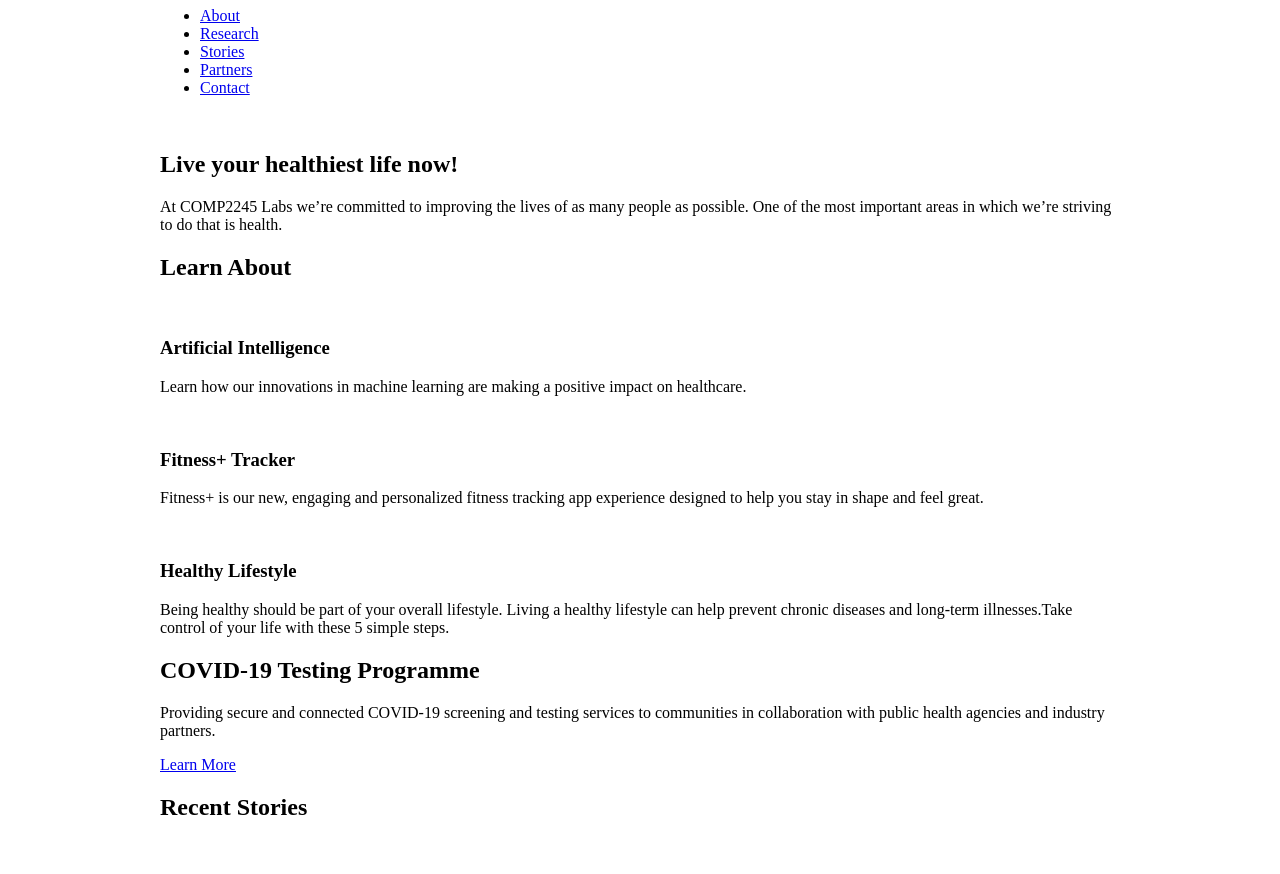
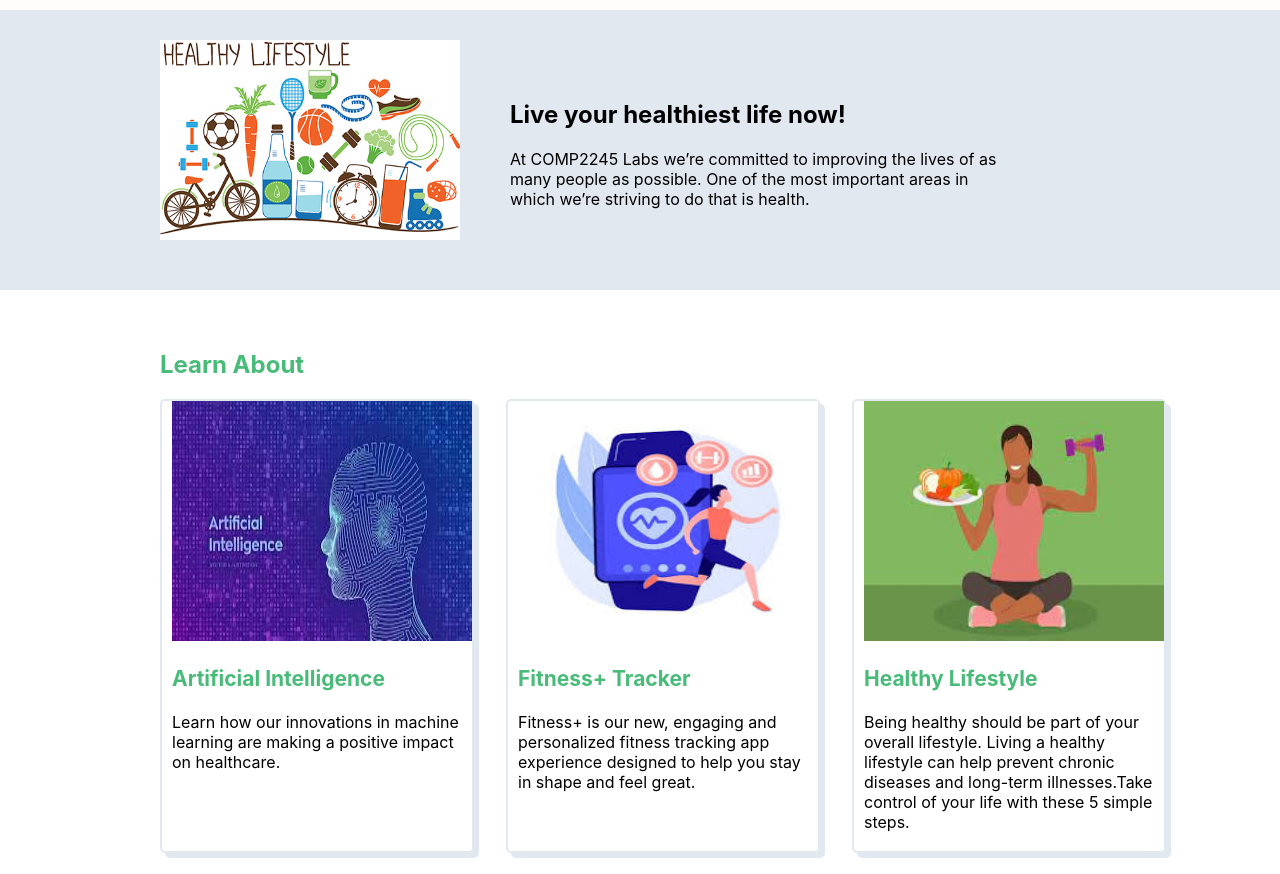
Before and after one commit to Jahmoe/info2180-project1, a plain HTML site: page index.html in a window 1280 px wide. Shown: the part 73-947 px from the top of the page. Drawn offline with Linux system fonts and the light colour scheme.

Commit message:
Added image to html file

```diff
--- a/index.html
+++ b/index.html
@@ -26,7 +26,7 @@
         <section class="overview-hero">
             <div class="container">
                 <div class="overview-hero-image">
-                    <img src="#" alt="">
+                    <img src="healthimg.jpg" alt="healthimg">
                 </div>
                 <div class="overview-hero-text">
                     <h2>Live  your healthiest life now!</h2>
@@ -39,21 +39,21 @@
                 <h2>Learn About</h2>
                 <div class="cards">
                     <div class="card">
-                        <img src="#" alt="">
+                        <img src="artificialint.jpeg" alt="artificialimg">
                         <div class="card-body">
                             <h3>Artificial Intelligence</h3>
                             <p>Learn how our innovations in machine learning are making a positive impact on healthcare.</p>
                         </div>
                     </div>
                     <div class="card">
-                        <img src="#" alt="">
+                        <img src="fitnesstrack.jpeg" alt="fitnessimg">
                         <div class="card-body">
                             <h3>Fitness+ Tracker</h3>
                             <p>Fitness+ is our new, engaging and personalized fitness tracking app experience designed to help you stay in shape and feel great.</p>
                         </div>
                     </div>
                     <div class="card">
-                        <img src="#" alt="">
+                        <img src="healthylife.jpeg" alt="healthylifeimg">
                         <div class="card-body">
                             <h3>Healthy Lifestyle</h3>
                             <p>Being healthy should be part of your overall lifestyle. Living a healthy lifestyle can help prevent chronic diseases and long-term illnesses.Take control of your life with these 5 simple steps.</p>
@@ -77,7 +77,7 @@
             <div class="container">
                 <h2>Recent Stories</h2>
                 <article>
-                    <img src="" alt="">
+                    <img src="Drturk.jpg" alt="Doctor">
                     <div class="article-body">
                         <h3>Dr. Christopher Turk has spent his entire career caring for people’s health and wellbeing.</h3>
                         <p>After years in the healthcare system, Dr. Christopher Turk is bringing together groups of people across the world to take on big healthcare challenges through groundbreaking research and developing tools that support better care.</p>
@@ -85,7 +85,7 @@
                     </div>
                 </article>
                 <article>
-                    <img src="" alt="">
+                    <img src="covidtest.jpg" alt="covidtst">
                     <div class="article-body">
                         <h3>COMP2245 Labs collaborates with the Ministry of Health and Ministry of Education on COVID-19 Risk Screening and Testing</h3>
                         <p>COMP2245 Labs, in collaboration with the Ministry of Health and Wellness and Ministry of Education, will launch a pilot project intended to expand access to COVID-19 risk screening and testing for high risk individuals in the parishes of Kingston and St. Andrew.</p>
@@ -110,7 +110,7 @@
     </main>
     <footer>
         <div class="container">
-            <p>Copyright 2020, Your Name</p>
+            <p>Copyright 2023, Jahmoe Brown</p>
         </div>
     </footer>
 </body>
--- a/styles.css
+++ b/styles.css
@@ -8,4 +8,195 @@
     margin: 0 auto;
     max-width: 960px;
     width: 100%;
+    display: grid;
+    grid-template-columns: repeat(1, 1fr);
+    grid-template-rows: (1fr, 1fr, 1fr, 1fr, 1fr, 1fr, 1fr);
+    font-family:  -apple-system, BlinkMacSystemFont, "Segoe UI", Roboto, "Helvetica Neue", Arial, "NotoSans", sans-serif
 }
+
+/* First section- Heading*/
+header {
+    background-color: #fffcfc;
+    color: #171616;
+    padding: 15px;
+    text-align: left;
+}
+
+header .container {
+    display: flex;
+    align-items: center;
+    justify-content: space-between;
+}
+header h1{
+    font-size: 18px;
+    float: left;
+}
+header ul{
+    float: right;
+    list-style-type: none;
+}
+li{
+    font-size: 18px;
+    display: inline;
+}
+header li a{
+    text-decoration: none;
+}
+header nav a{
+    color: #6b7280;
+}
+header nav ul li {
+    margin-left: 15px
+}
+a:hover{
+    color: #5A67D8;
+}
+
+
+/* Second section- Overview*/
+.overview-hero-image img{
+    position: left;
+    top: 30px;
+    left: 30px;
+}
+
+.overview-hero-text {
+    float: left;
+
+}
+.overview-hero{
+    background-color: #E2E8F0 ;
+    padding-top: 30px;
+    padding-bottom: 50px;
+    text-align: left;
+    display: flex;
+}
+.overview-hero .container{
+    display: flex;
+}
+.overview-hero .container img{
+    width: 300px; height: 200px;
+    padding-right: 50px;
+    float: left;
+}
+.overview-hero-text {
+    max-width: 500px;
+    padding-top: 40px;
+}
+
+/* Third section- Learn about */
+.learn-about .container{
+    padding-top: 40px;
+    padding-bottom: 70px;
+}
+.learn-about h2{
+    font-size: 24px;
+    color: #48BB78;
+}
+.learn-about .card-body h3{
+    color: #48BB78;
+    font-size: 21px;
+}
+.cards{
+    display: grid;
+    grid-template-columns: 1fr 1fr 1fr;
+    column-gap: 2rem;
+}
+.card img{
+    margin: 0 auto;
+    height: 240px;
+    width: 100%;
+}
+.card{
+    border: 2px solid #E2E8F0;
+    box-shadow: 5px 5px #E2E8F0;
+    border-radius: 5px;
+    width: 300px;
+    height: 450px;
+    padding-left: 10px;
+}
+
+/* Fourth section- Covid-19 testing programme */
+.testing {
+    background-color: #4A5568;
+    padding-top: 60px;
+    padding-bottom: 60px;
+    display: grid;
+}
+.testing .container {
+    grid-template-columns: 2fr 1fr;
+    align-items: center;
+}
+.testing .cta a{
+    background-color: #48BB78;
+    padding-right: 20px;
+    padding-left: 20px;
+    padding-bottom: 10px;
+    padding-top: 10px;
+    border-radius: 5px;
+    text-decoration: none;
+    color: white;
+    float: right;
+}
+.testing-desciption h2{
+
+    color: white;
+}
+
+.testing .testing-desciption p {
+   align-items: center;
+    color: white;
+    max-width: 550px;
+}
+
+/* Fifth section- Articles */
+.article {
+    display: flex;
+}
+
+.stories img {
+    padding-top: 20px;
+    padding-bottom: 20px;
+    padding-right: 50px;
+    padding-left: 50px;
+    width: 200px;
+    height: 200px;
+    border-radius: 60%;
+    float: left;
+}
+
+.stories h2 {
+    color: #48BB78;
+}
+
+.stories .container .article-body p a {
+    color: #5A67D8;
+    font-size: 18px;
+    text-decoration: none;
+}
+
+.newsletter {
+    color: white;
+    background-color: #48BB78;
+    padding-top: 20px;
+    padding-bottom: 80px;
+    text-align: center;
+}
+
+.form-group {
+    display: inline-block;
+}
+
+.newsletter p {
+    max-width: 450px;
+    justify-self: center;
+}
+
+.newsletter button {
+    background-color: #5A67D8;
+    padding-top: 5px;
+    padding-bottom: 5px;
+    padding-left: 30px;
+    padding-right: 30px;
+    color: white;
+}
```
Also changed, not shown: Drturk.jpg (added), artificialint.jpeg (added), covidtest.jpg (added), fitnesstrack.jpeg (added), healthimg.jpg (added), healthylife.jpeg (added).
